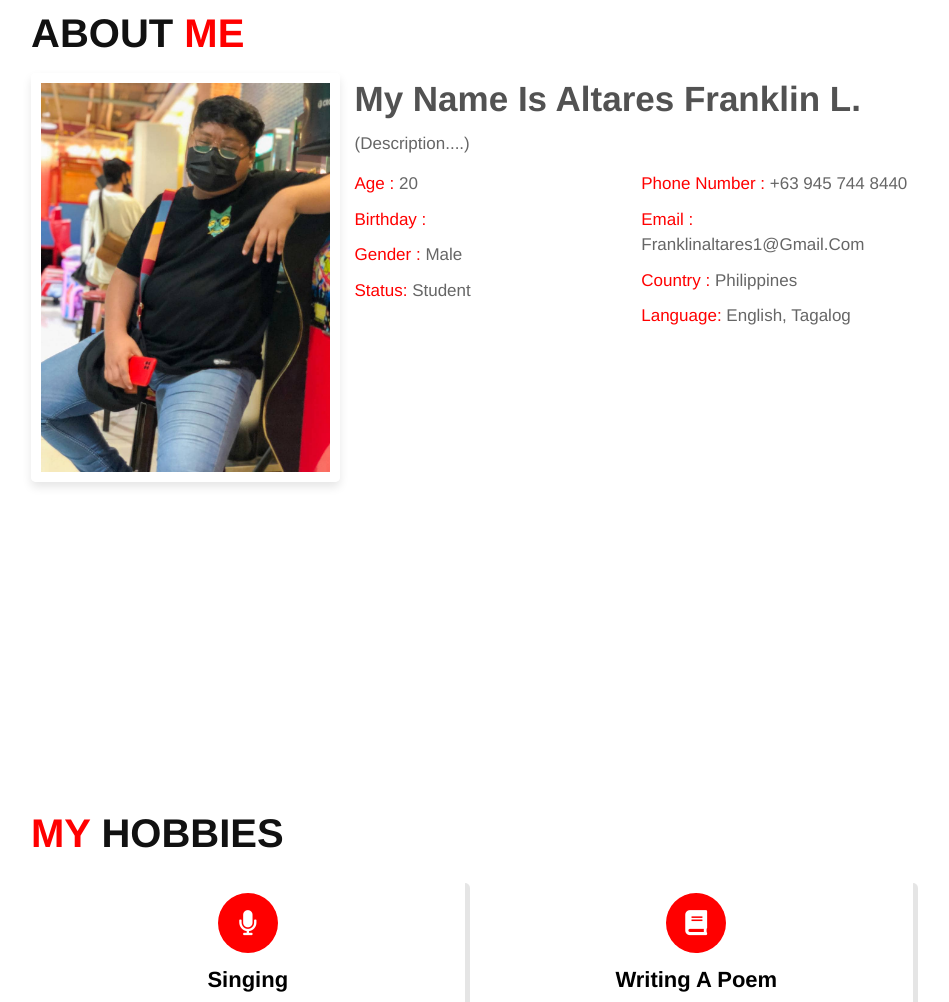
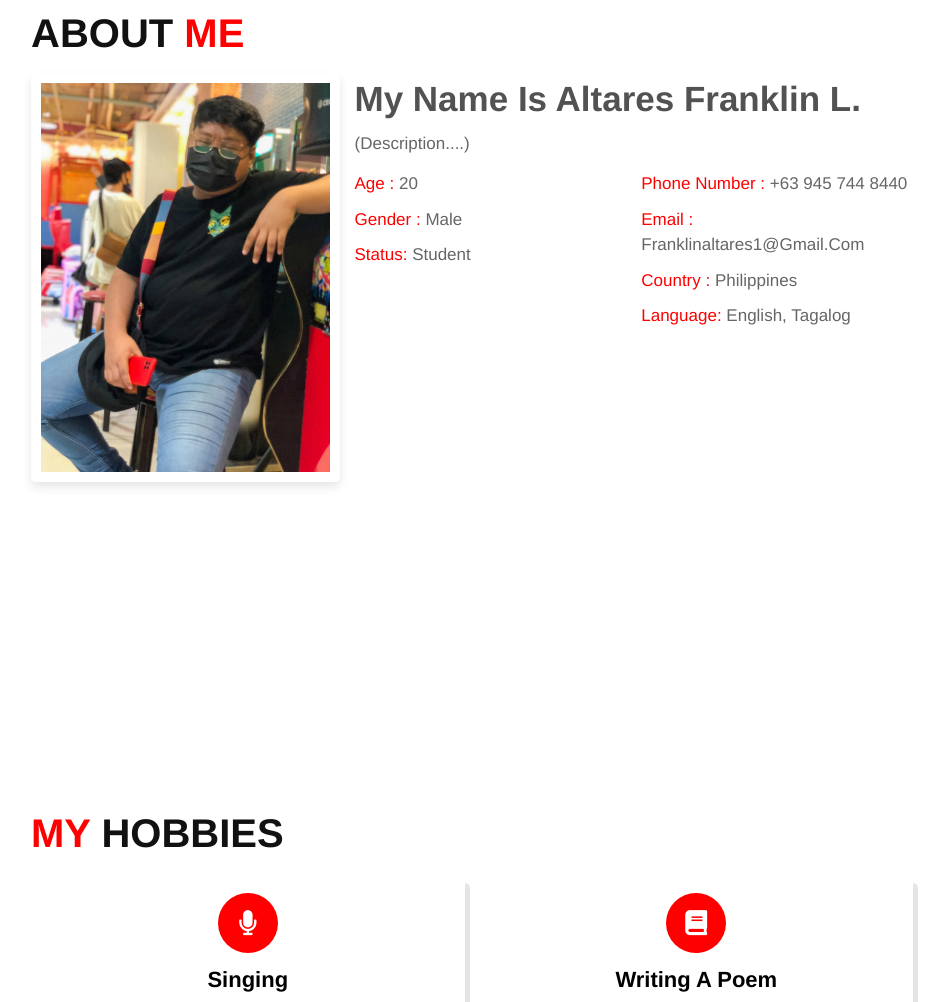
Before and after one commit to franklinaltares/franklin-altares, a plain HTML site: page index.html in a window 1280 px wide. Shown: the part 807-1809 px from the top of the page, without its empty margins (318-1267 px from the left). Drawn offline with Linux system fonts and the light colour scheme.

Commit message:
Update index.html

```diff
--- a/index.html
+++ b/index.html
@@ -68,7 +68,6 @@
         <div class="box-container">
             <div class="box">
                 <p> <span> age : </span> 20 </p>
-                <p> <span>birthday : </span> </p>
                 <p> <span> gender : </span> male </p>
                 <p> <span> status: </span> student </p>
             </div>
```
